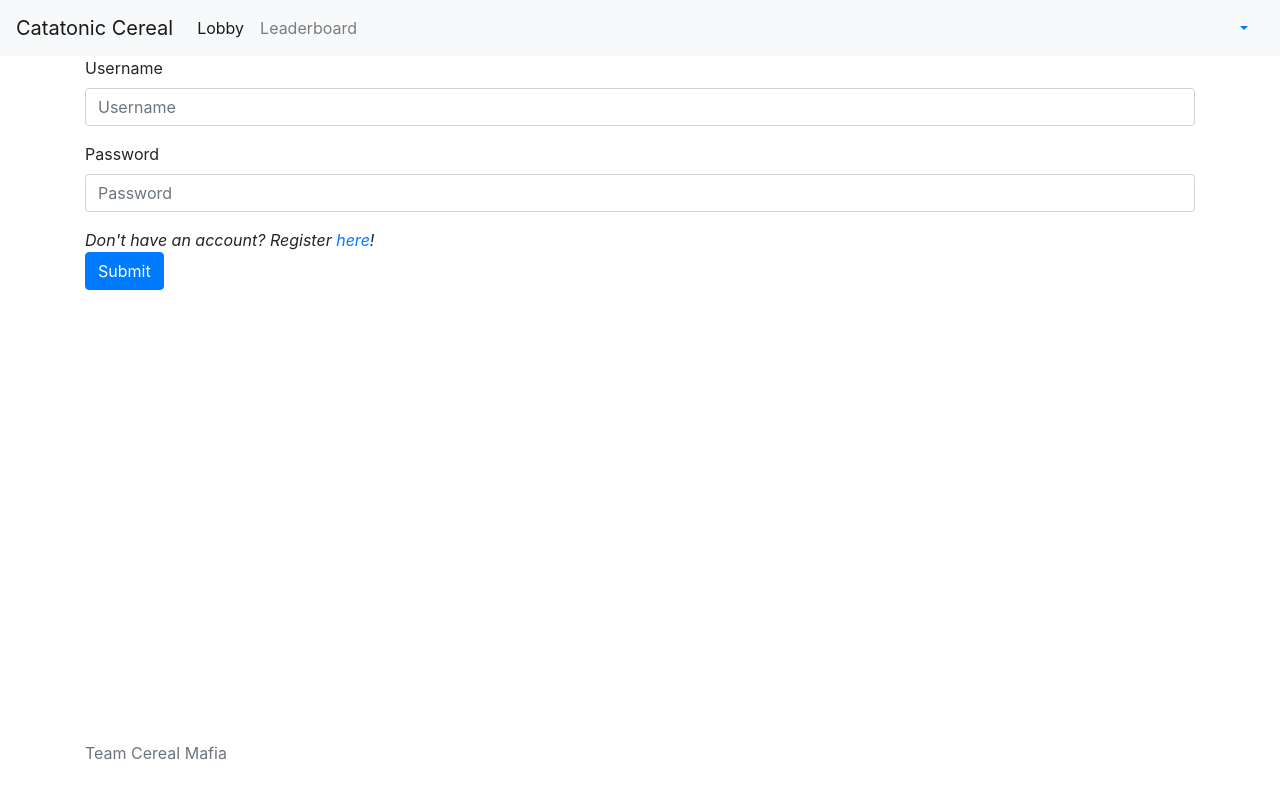
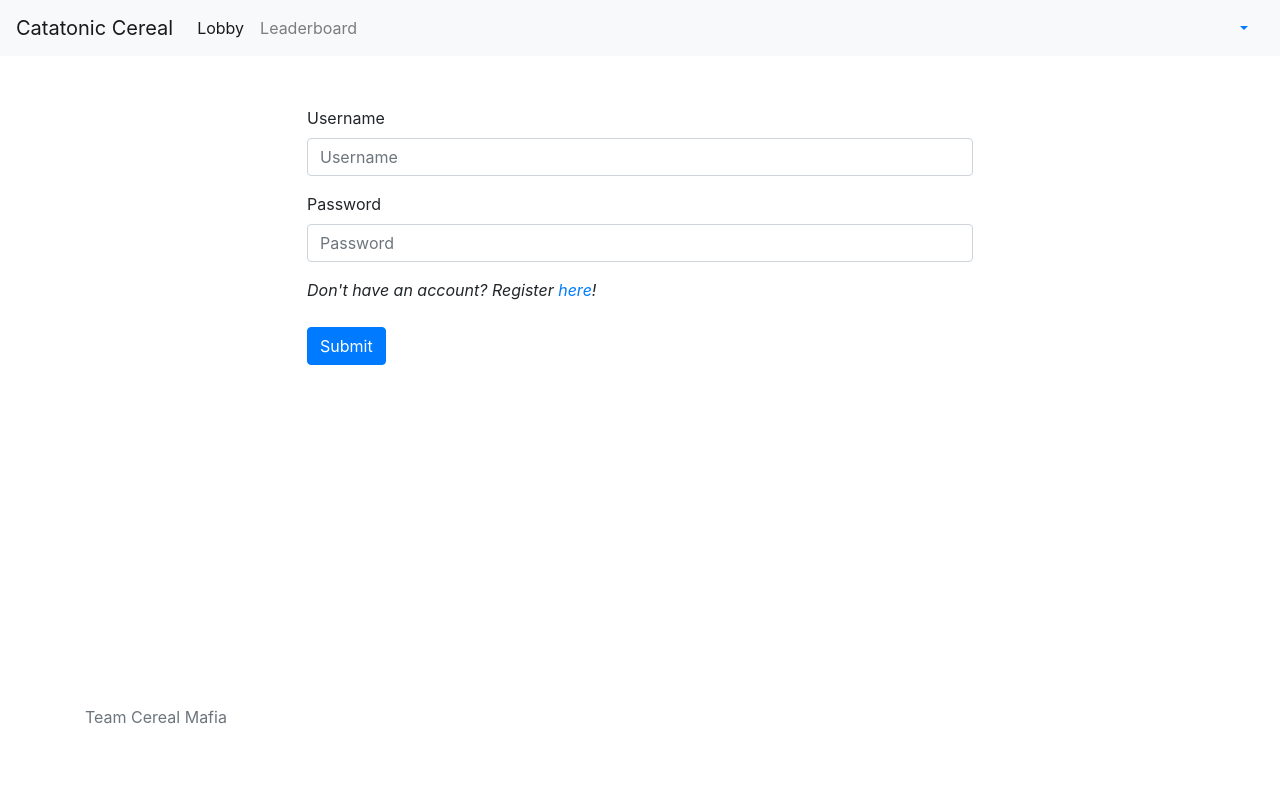
Before and after one commit to tfabiha/Softdev-Semester-2-Final-Project, a Flask app: page /login in a window 1280 px wide. Run offline with Flask 2, Linux system fonts and the light colour scheme; some libraries are stand-ins or nearby versions.

Commit message:
login stuff

```diff
--- a/static/base.css
+++ b/static/base.css
@@ -10,11 +10,18 @@ html{
 }
 
 .content {
+    margin-top: 50px;
     flex: 1 0 auto;
 }
 
 .footer {
     flex-shrink: 0;
     margin:15px;
+    height: 100px;
     padding: 20px;
 }
+
+.form_block {
+    width: 60%;
+    margin: 0 auto;
+}
--- a/templates/login.html
+++ b/templates/login.html
@@ -1,7 +1,7 @@
 {% extends "base.html" %}
 
 {% block head %}
-<link rel="stylesheet" href="{{ url_for('static', filename='user.css') }}">
+<link rel="stylesheet" href="{{ url_for('static', filename='login.css') }}">
 {% endblock %}
 
 {% block title %}
@@ -12,8 +12,8 @@
 {% block content %}
 <div class="container">
 
+  <div class="form_block">
   <form action ="/login_auth" method="POST">
-
     <div class="form-group">
       <label for="username">Username</label>
       <input type="text" id="username" class="form-control" name="username" placeholder="Username" required>
@@ -24,8 +24,10 @@
       <input type="password" id="password" class="form-control" name="password" placeholder="Password" required>
     </div>
 
-    <i>Don't have an account? Register <a href="/signup">here</a>! </i> <br>
+    <div style="margin-bottom: 25px;"><i>Don't have an account? Register <a href="/signup">here</a>!</i></div>
     <button type="submit" class="btn btn-primary" value="Login">Submit</button>
-    </form>
+
+  </form>
+  </div>
 </div>
 {% endblock %}
```
Lines whose indentation alone changed are shown as unchanged.
